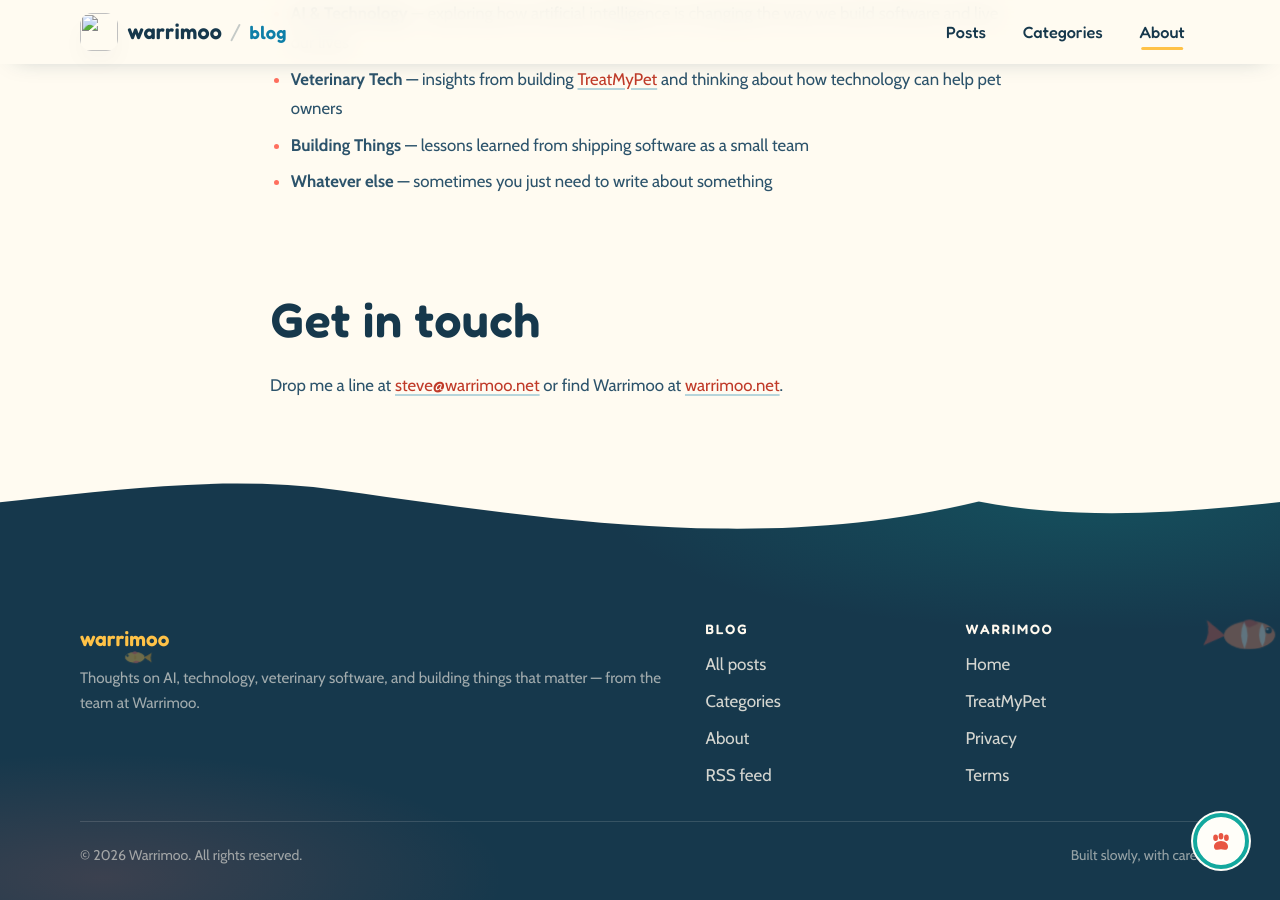
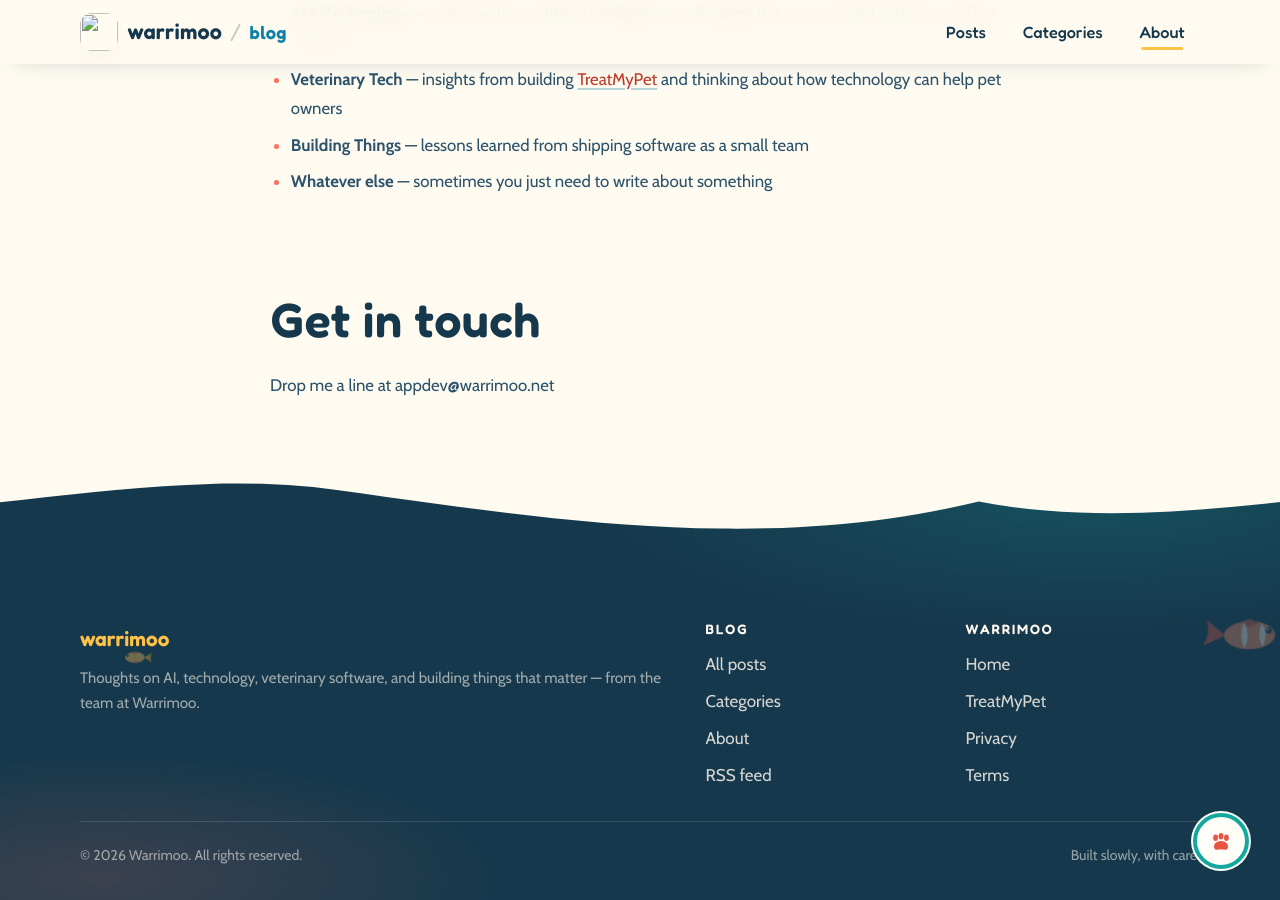
Before and after one commit to Warrimoos/blog, a Jekyll site: the page built from about.md, in a window 1280 px wide and 900 px high, scrolled down 919 px. Built offline with Jekyll 4.4.1, drawn with Linux system fonts in a browser that asks for light colours.

Commit message:
Update about.md
removed email

```diff
--- a/about.md
+++ b/about.md
@@ -22,4 +22,4 @@ Warrimoo is an Aboriginal word meaning "eagles nearby" — a nod to the place th
 
 ## Get in touch
 
-Drop me a line at [steve@warrimoo.net](mailto:steve@warrimoo.net) or find Warrimoo at [warrimoo.net](https://warrimoo.net).
+Drop me a line at appdev@warrimoo.net
```
